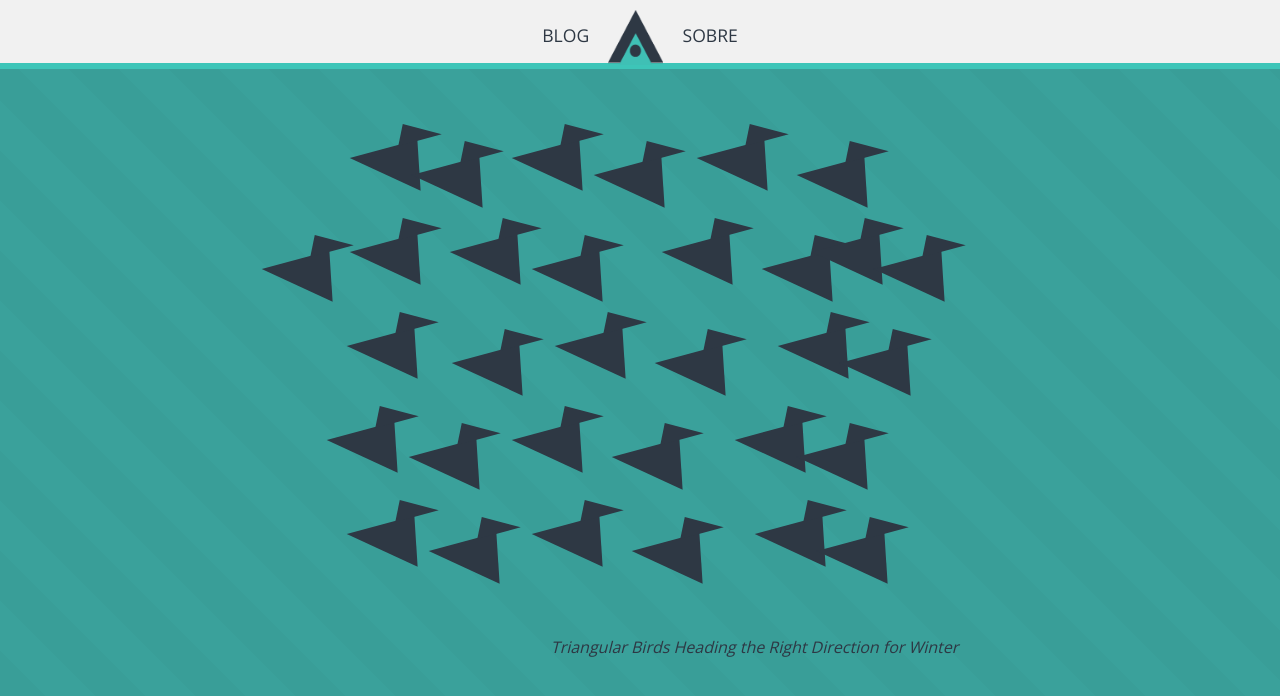
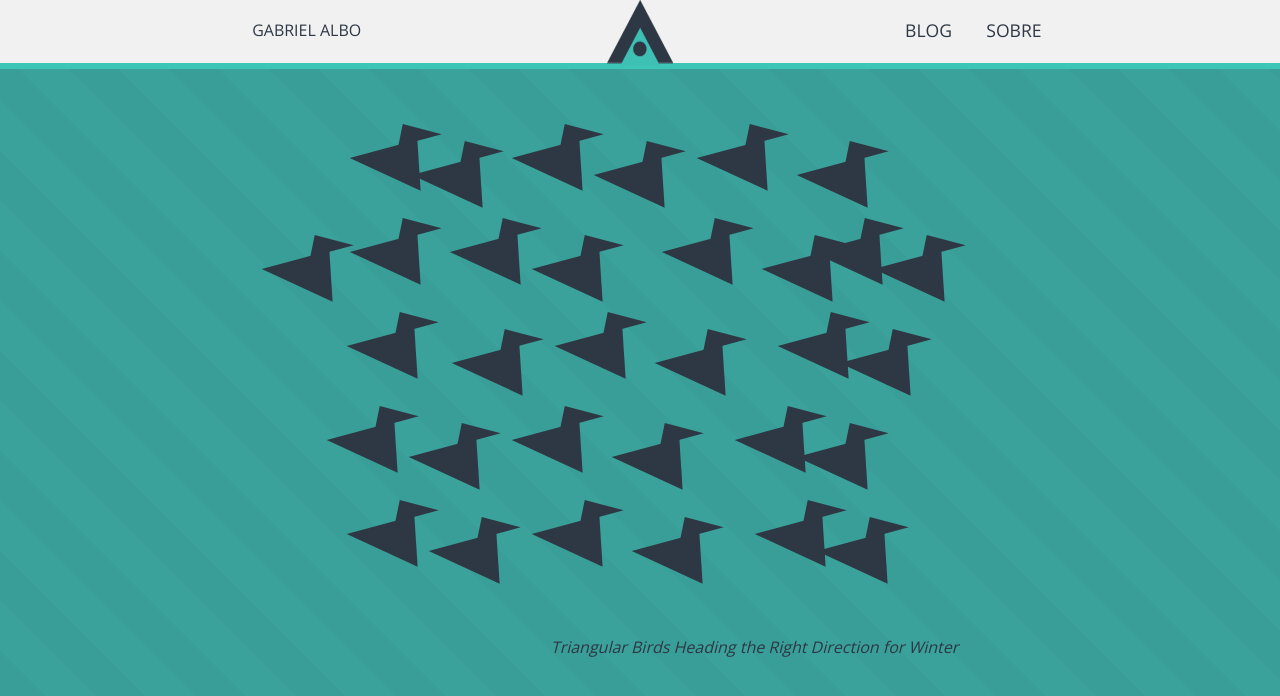
Before and after one commit to albogabriel/gabrielalbo.com, a Jekyll site: the page built from index.html, in a window 1280 px wide. Shown: the top 696 px of the page. Built offline with Jekyll 4.4.1, drawn with Linux system fonts in a browser that asks for light colours; Markdown is read by kramdown in place of the engine named in the settings.

Commit message:
Adding my name to the left, the menu to the right

```diff
--- a/_layouts/default.html
+++ b/_layouts/default.html
@@ -25,10 +25,17 @@
     <body>
        <header>
             <div class="row">
-                <div class="large-5 large-centered columns">
+                <div class="large-4 large columns">
+                    <ul class="menu">
+                        <li>GABRIEL ALBO</li>
+                    </ul>
+                </div>
+                <div class="large-4 columns">
+                    <a class="logo" href="{{ site.baseurl }}/" target="_self"><img src="{{ site.baseurl }}/assets/images/logo_albo.png" /></a>
+                </div>
+                <div class="large-4 columns">
                     <ul class="menu">
                         <li><a href="{{ site.baseurl }}/blog" target="_self">BLOG</a></li>
-                        <a class="logo" href="{{ site.baseurl }}/" target="_self"><img src="{{ site.baseurl }}/assets/images/logo_albo.png" /></a>
                         <li><a href="{{ site.baseurl }}/about" target="_self">SOBRE</a></li>
                     </ul>
                 </div>
--- a/_sass/screen.scss
+++ b/_sass/screen.scss
@@ -226,8 +226,8 @@ header {
   text-align: center;
 
   .logo img {
-    height: 55px;
-    width: 55px;
+    height: 66px;
+    width: 66px;
 
     &:hover {
       opacity:0.4;
@@ -246,7 +246,7 @@ header {
 }
 
 .menu {
-  margin-top: 10px;
+  margin-top: 22px;
 }
 
 /* line 211, ../_sass/screen.scss */
--- a/css/screen.css
+++ b/css/screen.css
@@ -309,8 +309,8 @@ header {
 }
 /* line 228, ../_sass/screen.scss */
 header .logo img {
-  height: 55px;
-  width: 55px;
+  height: 66px;
+  width: 66px;
 }
 /* line 232, ../_sass/screen.scss */
 header .logo img:hover {
@@ -330,7 +330,7 @@ header .logo img:hover {
 
 /* line 248, ../_sass/screen.scss */
 .menu {
-  margin-top: 10px;
+  margin-top: 22px;
 }
 
 /* line 211, ../_sass/screen.scss */
```
